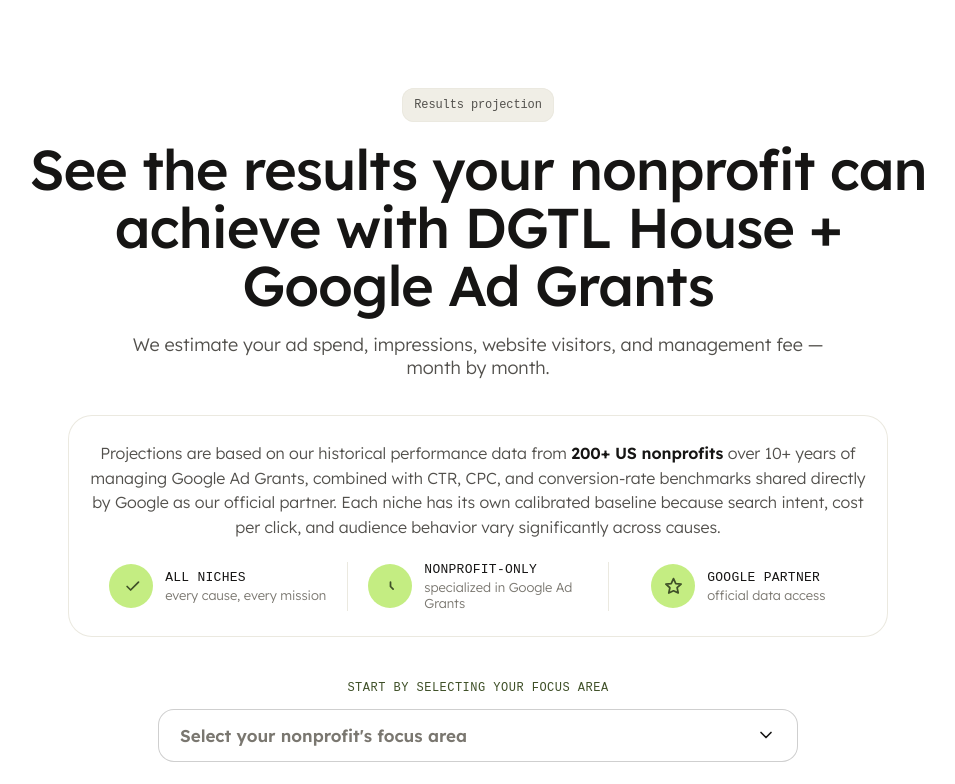
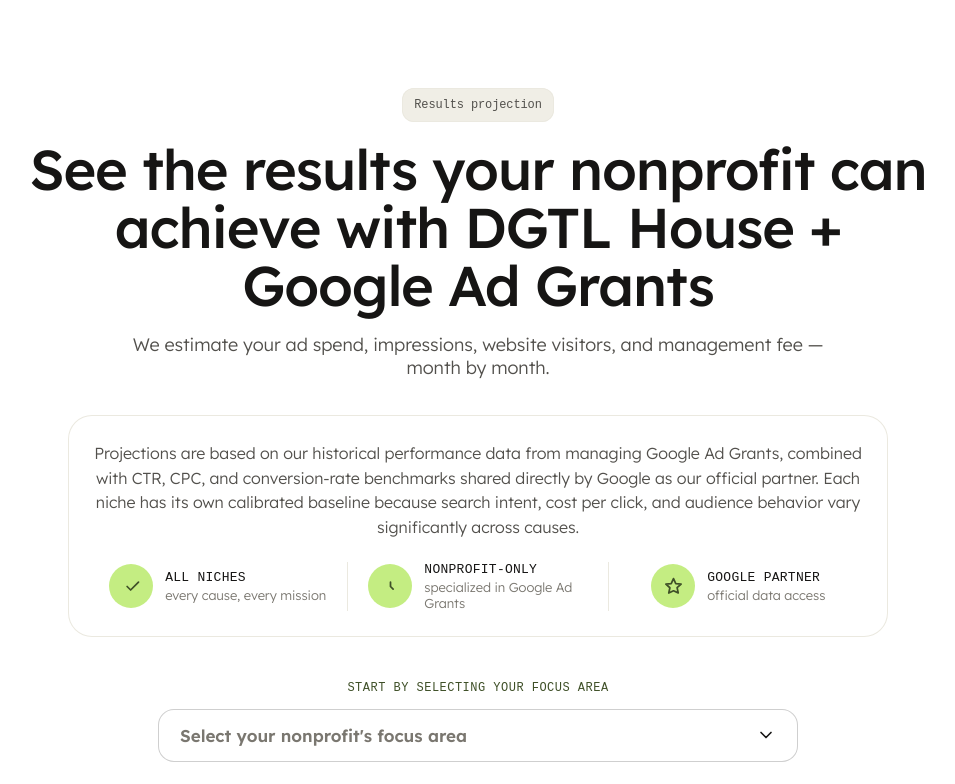
Before and after one commit to DGTL-House/calculator, a React (Vite) app: page / in a window 1280 px wide. Shown: the top 784 px of the page, without its empty margins (162-1117 px from the left). Built offline with nearby package versions, Linux system fonts and the light colour scheme; a web font is replaced by a local one.

Commit message:
last fixes

```diff
--- a/src/App.tsx
+++ b/src/App.tsx
@@ -10,7 +10,7 @@
   const [step, setStep] = useState<Step>('niche')
   const [niche, setNiche] = useState<number | null>(null)
   const [tariff, setTariff] = useState<TariffKey>('starter')
-  const [payment, setPayment] = useState<Payment>('monthly')
+  const payment: Payment = 'monthly' // Annual billing toggle removed — Monthly only
   const [loadIdx, setLoadIdx] = useState(0)
 
   const timers = useRef<{ interval?: ReturnType<typeof setInterval>; timeout?: ReturnType<typeof setTimeout> }>({})
@@ -50,7 +50,7 @@
         <LoadingStep nicheName={niche != null ? NICHES[niche].title : 'your cause'} loadIdx={loadIdx} />
       )}
       {step === 'results' && niche != null && (
-        <ResultsStep niche={niche} tariff={tariff} onTariff={setTariff} payment={payment} onPayment={setPayment} />
+        <ResultsStep niche={niche} tariff={tariff} onTariff={setTariff} payment={payment} />
       )}
       <Footer />
     </div>
--- a/src/components/ComparisonSection.tsx
+++ b/src/components/ComparisonSection.tsx
@@ -60,7 +60,6 @@
 
 interface ComparisonSectionProps {
   payment: Payment
-  onPayment: (p: Payment) => void
   niche: Niche
   accent: Accent
 }
@@ -77,7 +76,7 @@
   </svg>
 )
 
-export function ComparisonSection({ payment, onPayment, niche, accent }: ComparisonSectionProps) {
+export function ComparisonSection({ payment, niche, accent }: ComparisonSectionProps) {
   const nicheLower = niche.title.toLowerCase()
   const [actionsOpen, setActionsOpen] = useState(false)
   const [period, setPeriod] = useState<Period>('total')
@@ -98,15 +97,6 @@
             ]}
             current={period}
             onPick={setPeriod}
-            accent={accent}
-          />
-          <PillGroup
-            items={[
-              { label: 'Monthly', value: 'monthly' },
-              { label: 'Annual', value: 'annual' },
-            ]}
-            current={payment}
-            onPick={onPayment}
             accent={accent}
           />
         </div>
--- a/src/components/NicheStep.tsx
+++ b/src/components/NicheStep.tsx
@@ -92,15 +92,11 @@
             color: "var(--ink-500)",
           }}
         >
-          Projections are based on our historical performance data from{" "}
-          <strong style={{ fontWeight: 600, color: "var(--ink-900)" }}>
-            200+ US nonprofits
-          </strong>{" "}
-          over 10+ years of managing Google Ad Grants, combined with CTR, CPC,
-          and conversion-rate benchmarks shared directly by Google as our
-          official partner. Each niche has its own calibrated baseline because
-          search intent, cost per click, and audience behavior vary
-          significantly across causes.
+          Projections are based on our historical performance data from
+          managing Google Ad Grants, combined with CTR, CPC, and conversion-rate
+          benchmarks shared directly by Google as our official partner. Each
+          niche has its own calibrated baseline because search intent, cost per
+          click, and audience behavior vary significantly across causes.
         </p>
         <div style={{ display: "flex", flexWrap: "wrap", rowGap: 16 }}>
           {TRUST_ITEMS.map((t, i) => (
--- a/src/components/ResultsStep.tsx
+++ b/src/components/ResultsStep.tsx
@@ -16,20 +16,14 @@
   { label: 'Impact Partner', value: 'impact' },
 ] as { label: string; value: TariffKey }[]
 
-const PAYMENT_PILLS = [
-  { label: 'Monthly', value: 'monthly' },
-  { label: 'Annual', value: 'annual' },
-] as { label: string; value: Payment }[]
-
 interface ResultsStepProps {
   niche: number
   tariff: TariffKey
   onTariff: (t: TariffKey) => void
   payment: Payment
-  onPayment: (p: Payment) => void
 }
 
-export function ResultsStep({ niche, tariff, onTariff, payment, onPayment }: ResultsStepProps) {
+export function ResultsStep({ niche, tariff, onTariff, payment }: ResultsStepProps) {
   const accent = accentFor(payment)
   const nicheObj = NICHES[niche]
 
@@ -67,7 +61,6 @@
         <div style={{ display: 'flex', flexDirection: 'column', alignItems: 'center', gap: 16, textAlign: 'center' }}>
           <Eyebrow>Choose your partnership plan</Eyebrow>
           <PillGroup items={TARIFF_PILLS} current={tariff} onPick={onTariff} accent={accent} />
-          <PillGroup items={PAYMENT_PILLS} current={payment} onPick={onPayment} accent={accent} />
         </div>
 
         <div className="grid-3" style={{ marginTop: 32 }}>
@@ -194,7 +187,7 @@
       </section>
 
       {/* Step 6 · Plan comparison */}
-      <ComparisonSection payment={payment} onPayment={onPayment} niche={nicheObj} accent={accent} />
+      <ComparisonSection payment={payment} niche={nicheObj} accent={accent} />
 
       {/* Step 7 · Services & what's included */}
       <ServicesSection payment={payment} />
```
